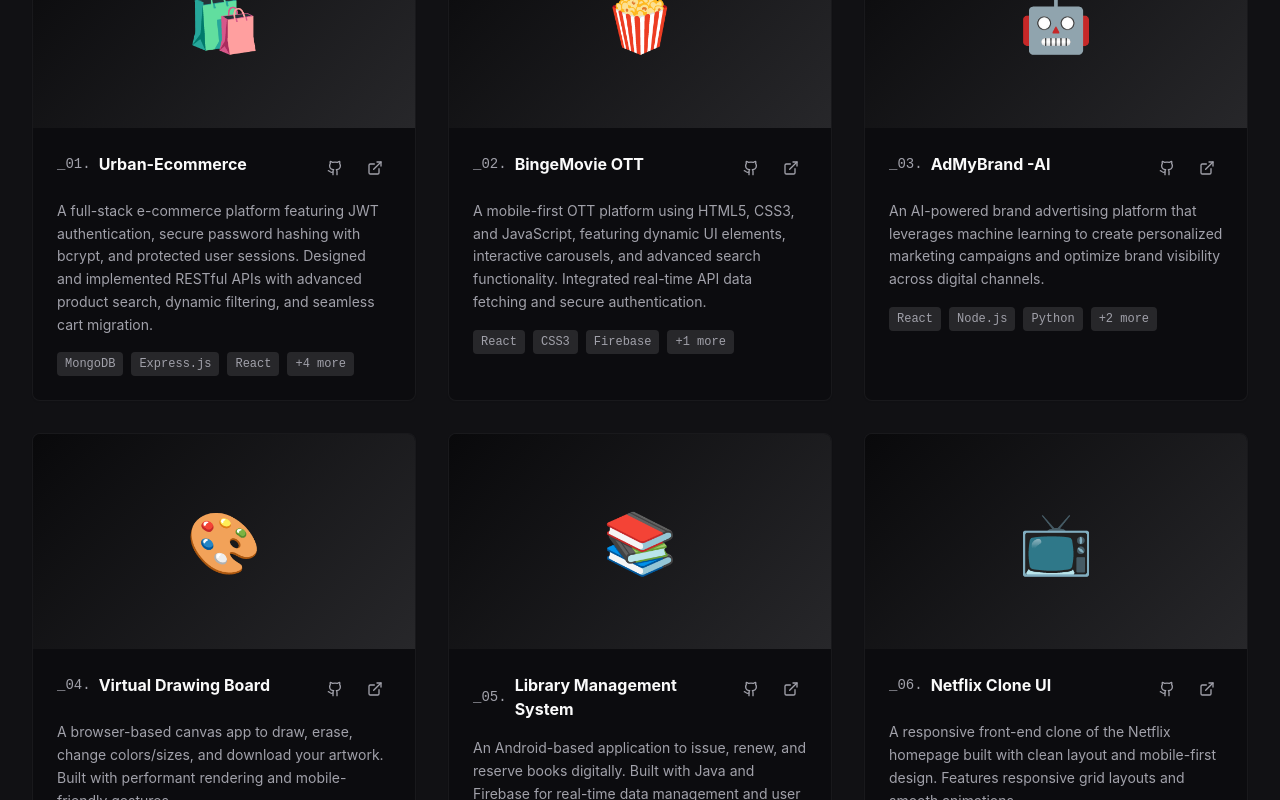
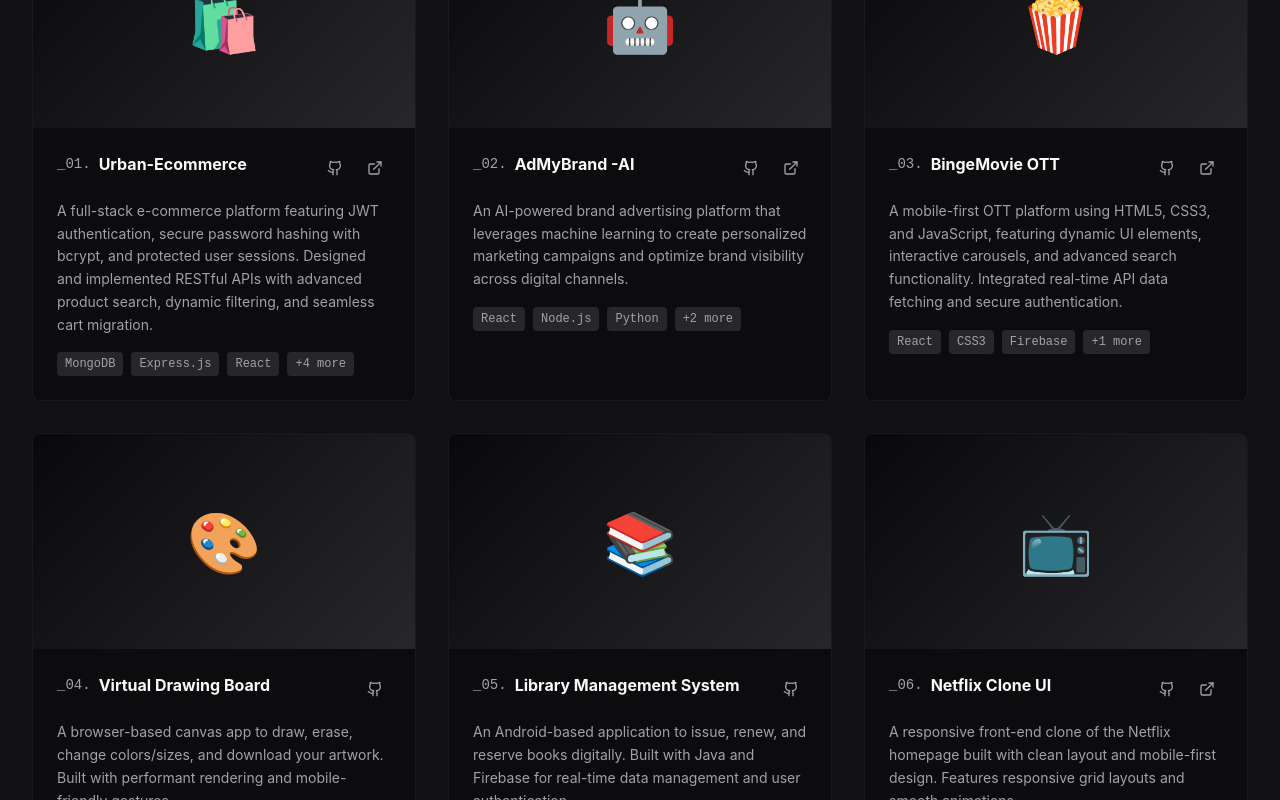
Before and after one commit to arya-potu/Portfolio, a React (Vite) app: page / in a window 1280 px wide. Shown: the part 3900-4700 px from the top of the page. Built offline with nearby package versions, Linux system fonts and the light colour scheme.

Commit message:
Update project links and order
Updated demo links for Urban-Ecommerce, Netflix Homepage, AdMyBrand, and Binge.
Reordered projects to place AdMyBrand as the second project and Binge as the third.

```diff
--- a/src/components/ProjectsSection.tsx
+++ b/src/components/ProjectsSection.tsx
@@ -10,23 +10,26 @@ const ProjectsSection = () => {
       description: "A full-stack e-commerce platform featuring JWT authentication, secure password hashing with bcrypt, and protected user sessions. Designed and implemented RESTful APIs with advanced product search, dynamic filtering, and seamless cart migration.",
       technologies: ["MongoDB", "Express.js", "React", "Node.js", "Tailwind CSS", "JWT", "PayPal API"],
       githubUrl: "https://github.com/arya-potu/Urban-ecommerce",
+      demoUrl: "https://urban-ecommerce-nw3f.vercel.app",
       image: "🛍️"
     },
     {
       id: "02",
+      title: "AdMyBrand -AI",
+      description: "An AI-powered brand advertising platform that leverages machine learning to create personalized marketing campaigns and optimize brand visibility across digital channels.",
+      technologies: ["React", "Node.js", "Python", "TensorFlow", "MongoDB"],
+      githubUrl: "https://github.com/arya-potu/admybrand-ai-leap",
+      demoUrl: "https://admybrand-ai-leap.vercel.app",
+      image: "🤖"
+    },
+    {
+      id: "03",
       title: "BingeMovie OTT",
       description: "A mobile-first OTT platform using HTML5, CSS3, and JavaScript, featuring dynamic UI elements, interactive carousels, and advanced search functionality. Integrated real-time API data fetching and secure authentication.",
       technologies: ["React", "CSS3", "Firebase", "TMDb API"],
       githubUrl: "https://github.com/arya-potu/BingeMovie-Ott",
+      demoUrl: "https://binge-movie-ott.vercel.app",
       image: "🍿"
-    },
-    {
-      id: "03",
-      title: "AdMyBrand -AI",
-      description: "An AI-powered brand advertising platform that leverages machine learning to create personalized marketing campaigns and optimize brand visibility across digital channels.",
-      technologies: ["React", "Node.js", "Python", "TensorFlow", "MongoDB"],
-      githubUrl: "https://github.com/arya-potu/admybrand-ai-leap",
-      image: "🤖"
     },
     {
       id: "04",
@@ -50,6 +53,7 @@ const ProjectsSection = () => {
       description: "A responsive front-end clone of the Netflix homepage built with clean layout and mobile-first design. Features responsive grid layouts and smooth animations.",
       technologies: ["HTML5", "CSS3", "JavaScript"],
       githubUrl: "https://github.com/arya-potu/Netflix-Homepage",
+      demoUrl: "https://netflix-homepage-lams.vercel.app",
       image: "📺"
     }
   ];
@@ -86,13 +90,16 @@ const ProjectsSection = () => {
                     >
                       <Github className="h-4 w-4" />
                     </Button>
+                    {project.demoUrl && (
                       <Button
                         variant="ghost"
                         size="icon"
                         className="h-8 w-8 text-text-gray hover:text-hero-green"
+                        onClick={() => window.open(project.demoUrl, '_blank')}
                       >
                         <ExternalLink className="h-4 w-4" />
                       </Button>
+                    )}
                   </div>
                 </div>
 
```
Lines whose indentation alone changed are shown as unchanged.
